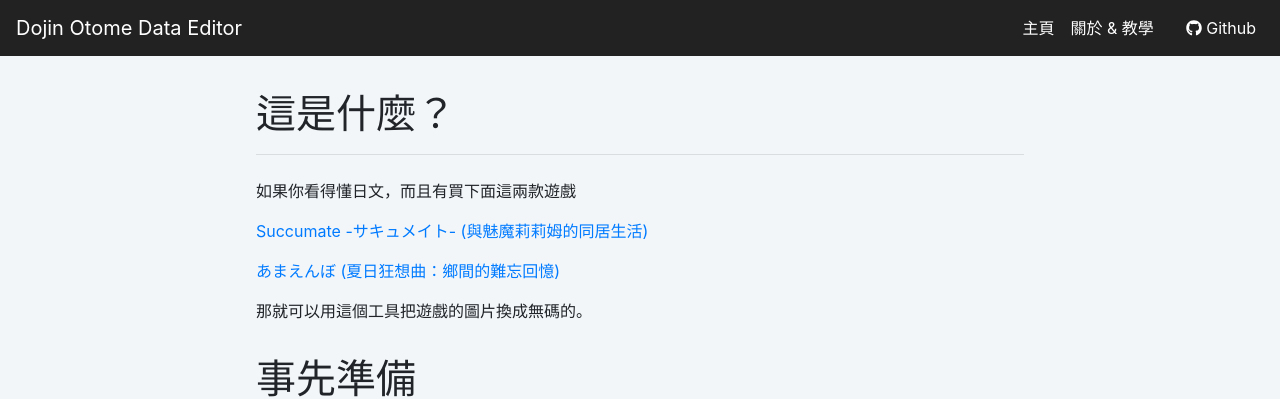
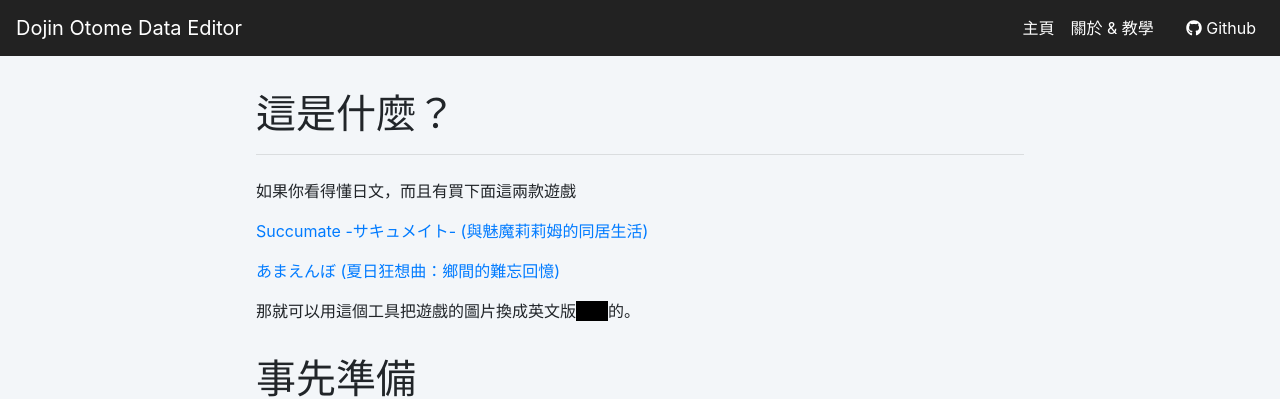
Before and after one commit to sk2589822/dojin-otome-data-editor, a Vue app: page /#/instruction in a window 1280 px wide. Shown: the top 399 px of the page. Built offline with nearby package versions, Linux system fonts and the light colour scheme.

Commit message:
feat: modify prompt & instruction text

```diff
--- a/src/views/Instruction.vue
+++ b/src/views/Instruction.vue
@@ -19,7 +19,7 @@
         あまえんぼ (夏日狂想曲：鄉間的難忘回憶)
       </a>
       <br>
-      那就可以用這個工具把遊戲的圖片換成無碼的。
+      那就可以用這個工具把遊戲的圖片換成英文版<span class="transparent">無碼</span>的。
     </p>
     <h1 class="mt-4">
       事先準備
@@ -111,4 +111,13 @@
     list-style-position: outside;
   }
 }
+
+.transparent {
+  background: #000;
+  color: #000;
+
+  &:hover {
+    color: #fff;
+  }
+}
 </style>
--- a/src/views/Main.vue
+++ b/src/views/Main.vue
@@ -162,7 +162,7 @@
         </b-button>
       </div>
       <p class="mt-4 w-100 text-right text-secondary">
-        ※點「確定」後會立即反應到背景顏色，但要過濾掉差異度≧閾值的項目必須再點一次「只顯示差異度≧閾值的項目」
+        ※點「確定」後會立即反應到背景顏色。若要過濾掉差異度≧閾值的項目需再點一次「只顯示差異度≧閾值的項目」
       </p>
       <div class="info-list-container mt-4">
         <table class="info-list">
```
